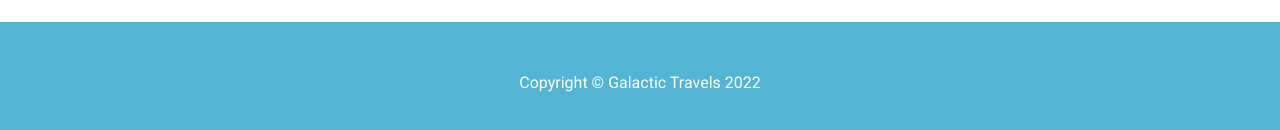
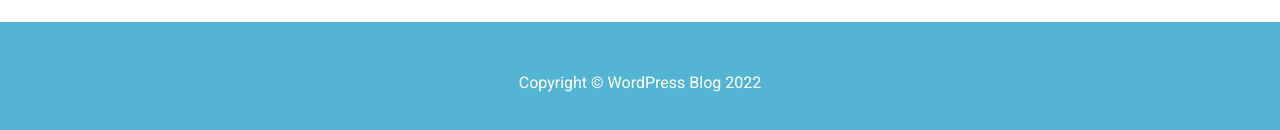
Before and after one commit to Keston-Antonio-Schmidtgen/wordpress-blog-group-project, a React (Create React App) app in the folder client/: page /login in a window 1280 px wide. Shown: the part 656-786 px from the top of the page. Built offline with nearby package versions, Linux system fonts and the light colour scheme.

Commit message:
Update Footer.jsx

```diff
--- a/client/src/components/Footer.jsx
+++ b/client/src/components/Footer.jsx
@@ -6,7 +6,7 @@ function Footer() {
       <footer class="py-5 bg-info fixed-bottom">
         <div class="container">
           <p class="m-0 text-center text-white">
-            Copyright &copy; Galactic Travels 2022
+            Copyright &copy; WordPress Blog 2022
           </p>
         </div>
       </footer>
```
